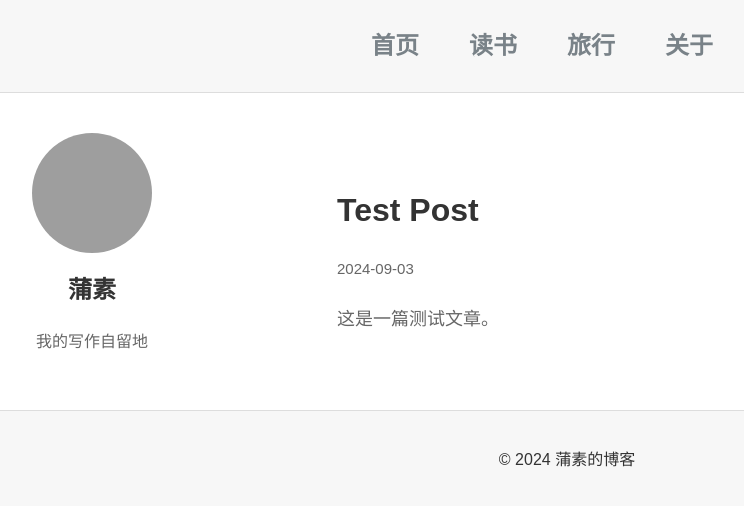
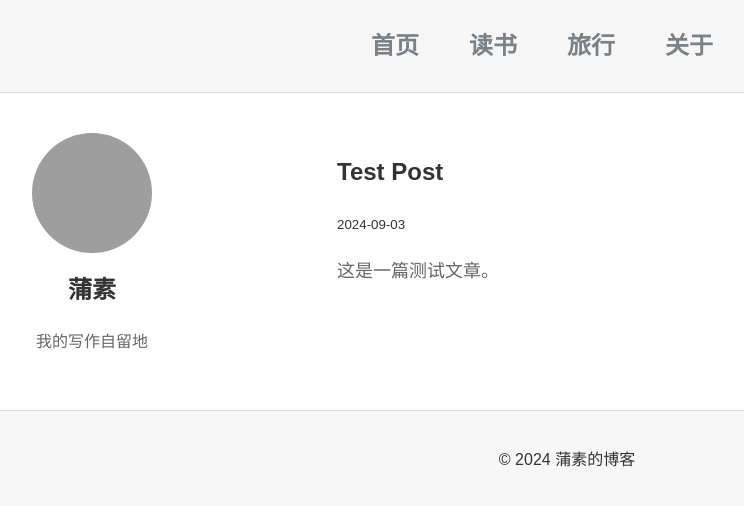
Before and after one commit to pususu/skills-github-pages, a Jekyll site: the page built from _posts/2024-09-03-test.md, in a window 1280 px wide. Shown: the top 506 px of the page, without its empty margins (73-817 px from the left). Built offline with Jekyll 4.4.1, drawn with Linux system fonts in a browser that asks for light colours; grey boxes are pictures that could not be loaded.

Commit message:
Update post.html

```diff
--- a/_layouts/post.html
+++ b/_layouts/post.html
@@ -20,7 +20,7 @@
         </nav>
     </header>
 
-    <!-- 主体内容，包含左侧栏和右侧内容 -->
+    <!-- 主体内容 -->
     <div class="main-content">
         <!-- 左侧栏，包含头像和个人信息 -->
         <aside class="sidebar">
@@ -31,16 +31,14 @@
             </div>
         </aside>
 
-        <!-- 右侧内容区域，显示单篇文章内容 -->
-        <section class="content post-content">
-            <article class="post">
-                <h1>{{ page.title }}</h1>
-                <p><small>{{ page.date | date: "%Y-%m-%d" }}</small></p>
-                <div class="post-body">
-                    {{ content }}
-                </div>
-            </article>
-        </section>
+        <!-- 右侧文章内容区域 -->
+        <article class="post content">
+            <h1>{{ page.title }}</h1>
+            <p><small>{{ page.date | date: "%Y-%m-%d" }}</small></p>
+            <div class="post-content">
+                {{ content }}
+            </div>
+        </article>
     </div>
 
     <!-- 页脚 -->
```
